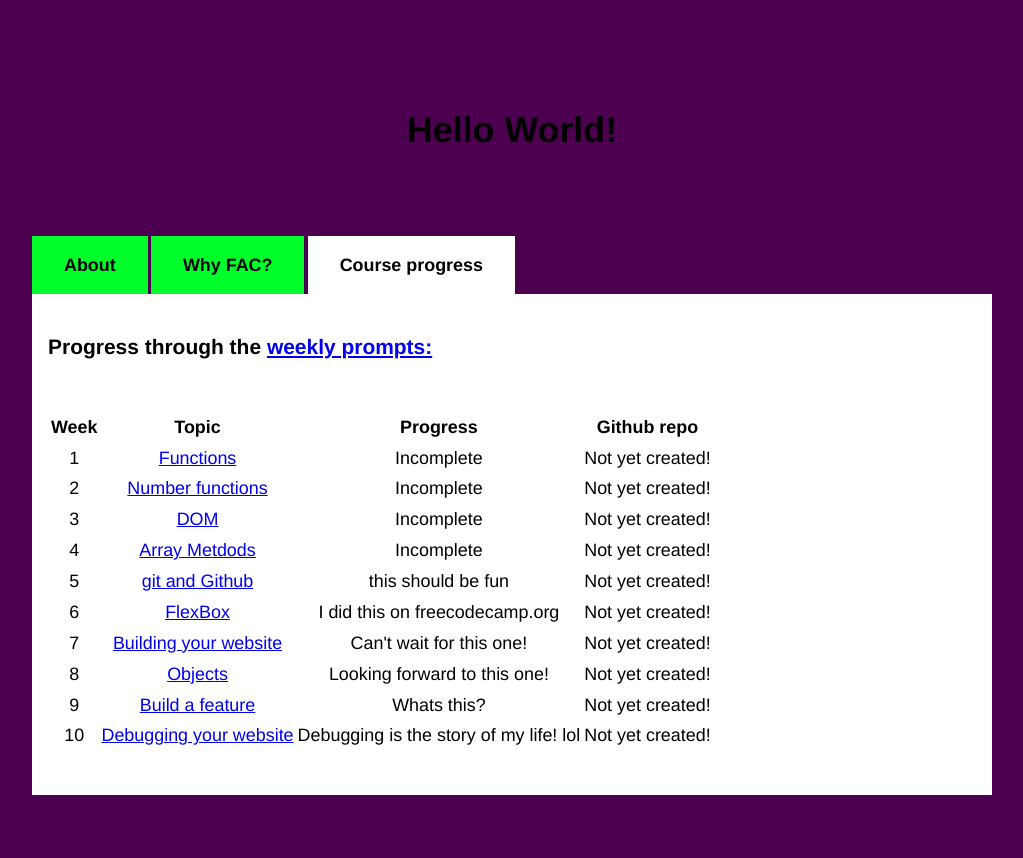
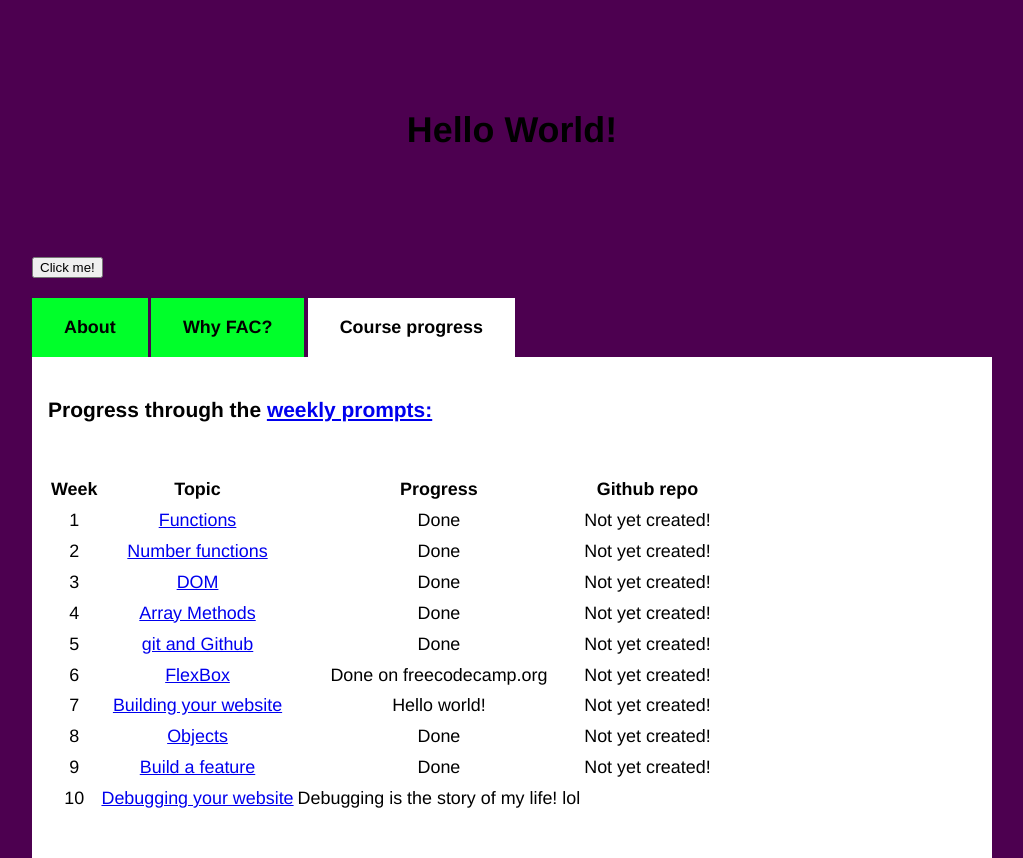
Before and after one commit to yusuf3a50/yusuf3a50.github.io, a plain HTML site: page index.html in a window 1280 px wide. Both pictures are taken after a click on the label "Course progress". Shown: the whole page, without its empty margins (128-1151 px from the left). Before the commit the page ends 800 px from the top, so only its background shows below. Drawn offline with Linux system fonts and the light colour scheme.

Commit message:
add event listener button

```diff
--- a/index.html
+++ b/index.html
@@ -10,6 +10,19 @@
 <body>
     <h1><center>Hello World!</center></h1>
     <br><br>
+
+    <!-- Event listener button script-->
+    <p>
+        <button class="button">Click me!</button>
+    </p>
+
+    <script>
+      function buttonFunction() {
+          console.log("hi")
+      }
+      let clickMeButton = document.querySelector(".button");
+      clickMeButton.addEventListener("click", buttonFunction);
+    </script>
 
     <!-- TAB1: about-->
     <div class="tabs">
@@ -38,6 +51,7 @@
             <li><a href="https://freenode.live/">FreenodeLive, Bristol</a></li>
             <li><a href="https://www.mozillafestival.org">MozFest</a></li>
         </ul>
+        <p>I have also often been caught doing tech security workshops for organisations and marginalised folk</p>
         <br><br>
 
 
@@ -65,62 +79,62 @@
                 <tr>
                     <td style="text-align:center">1</td>
                     <td style="text-align:center"><a href="https://learn.foundersandcoders.com/course/application/functions/">Functions</a></td>
-                    <td style="text-align:center">Incomplete</td>
+                    <td style="text-align:center">Done</td>
                     <td style="text-align:center">Not yet created!</td>
                 </tr>
                 <tr>
                     <td style="text-align:center">2</td>
                     <td style="text-align:center"><a href="https://learn.foundersandcoders.com/course/application/number-functions/">Number functions</a></td>
-                    <td style="text-align:center">Incomplete</td>
+                    <td style="text-align:center">Done</td>
                     <td style="text-align:center">Not yet created!</td>
                 </tr>
                 <tr>
                     <td style="text-align:center">3</td>
                     <td style="text-align:center"><a href="https://learn.foundersandcoders.com/course/application/dom/">DOM</a></td>
-                    <td style="text-align:center">Incomplete</td>
+                    <td style="text-align:center">Done</td>
                     <td style="text-align:center">Not yet created!</td>
                 </tr>
                 <tr>
                     <td style="text-align:center">4</td>
-                    <td style="text-align:center"><a href="https://learn.foundersandcoders.com/course/application/array-metdods/">Array Metdods</a></td>
-                    <td style="text-align:center">Incomplete</td>
+                    <td style="text-align:center"><a href="https://learn.foundersandcoders.com/course/application/array-metdods/">Array Methods</a></td>
+                    <td style="text-align:center">Done</td>
                     <td style="text-align:center">Not yet created!</td>
                 </tr>
                 <tr>
                     <td style="text-align:center">5</td>
                     <td style="text-align:center"><a href="https://learn.foundersandcoders.com/course/application/git/">git and Github</a></td>
-                    <td style="text-align:center">this should be fun</td>
+                    <td style="text-align:center">Done</td>
                     <td style="text-align:center">Not yet created!</td>
                 </tr>
                 <tr>
                     <td style="text-align:center">6</td>
                     <td style="text-align:center"><a href="https://learn.foundersandcoders.com/course/application/flexbox/">FlexBox</a></td>
-                    <td style="text-align:center">I did this on freecodecamp.org</td>
+                    <td style="text-align:center">Done on freecodecamp.org</td>
                     <td style="text-align:center">Not yet created!</td>
                 </tr>
                 <tr>
                     <td style="text-align:center">7</td>
                     <td style="text-align:center"><a href="https://learn.foundersandcoders.com/course/application/building-a-site/">Building your website</a></td>
-                    <td style="text-align:center">Can't wait for this one!</td>
+                    <td style="text-align:center">Hello world!</td>
                     <td style="text-align:center">Not yet created!</td>
                 </tr>
                 <tr>
                     <td style="text-align:center">8</td>
                     <td style="text-align:center"><a href="https://learn.foundersandcoders.com/course/application/objects/">Objects</a></td>
-                    <td style="text-align:center">Looking forward to this one!</td>
+                    <td style="text-align:center">Done</td>
                     <td style="text-align:center">Not yet created!</td>
                 </tr>
                 <tr>
                     <td style="text-align:center">9</td>
                     <td style="text-align:center"><a href="https://learn.foundersandcoders.com/course/application/feature/">Build a feature</a></td>
-                    <td style="text-align:center">Whats this?</td>
+                    <td style="text-align:center">Done</td>
                     <td style="text-align:center">Not yet created!</td>
                 </tr>
                 <tr>
                     <td style="text-align:center">10</td>
                     <td style="text-align:center"><a href="https://learn.foundersandcoders.com/course/application/debugging/">Debugging your website</a></td>
                     <td style="text-align:center">Debugging is the story of my life! lol</td>
-                    <td style="text-align:center">Not yet created!</td>
+                    <td style="text-align:center"></td>
                 </tr>
             </tbody>
         </table>
```
